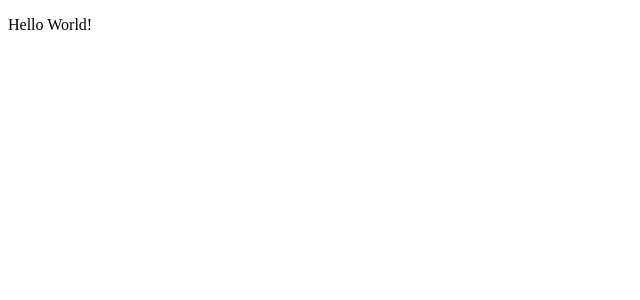
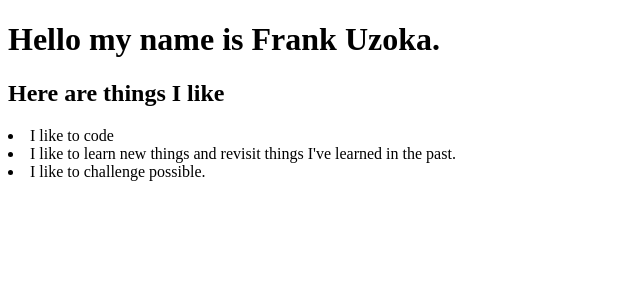
Before and after one commit to unbeatablesites/React_Review, a React (Create React App) app in the folder reactpractice/: page / in a window 1280 px wide. Shown: the top 300 px of the page, without its empty margins (0-640 px from the left). Built offline with nearby package versions, Linux system fonts and the light colour scheme.

Commit message:
Working on creating component

```diff
--- a/reactpractice/src/App.js
+++ b/reactpractice/src/App.js
@@ -1,6 +1,6 @@
 import React from "react";
-import HelloReact from "./components/HelloReact";
+import HelloDiv from "./components/HelloDiv";
 
-const App = () => <HelloReact />;
+const App = () => <HelloDiv />;
 
 export default App;
--- /dev/null
+++ b/reactpractice/src/components/HelloDiv.js
@@ -0,0 +1,15 @@
+import React from "react";
+
+const HelloDiv = () => (
+  <div>
+    <h1>Hello my name is Frank Uzoka.</h1>
+    <h2>Here are things I like</h2>
+    <li>I like to code</li>
+    <li>
+      I like to learn new things and revisit things I've learned in the past.
+    </li>
+    <li>I like to challenge possible.</li>
+  </div>
+);
+
+export default HelloDiv;
--- a/reactpractice/src/components/HelloReact.js
+++ /dev/null
@@ -1,5 +0,0 @@
-import React from "react";
-
-const HelloReact = () => <p>Hello World!</p>;
-
-export default HelloReact;
```
